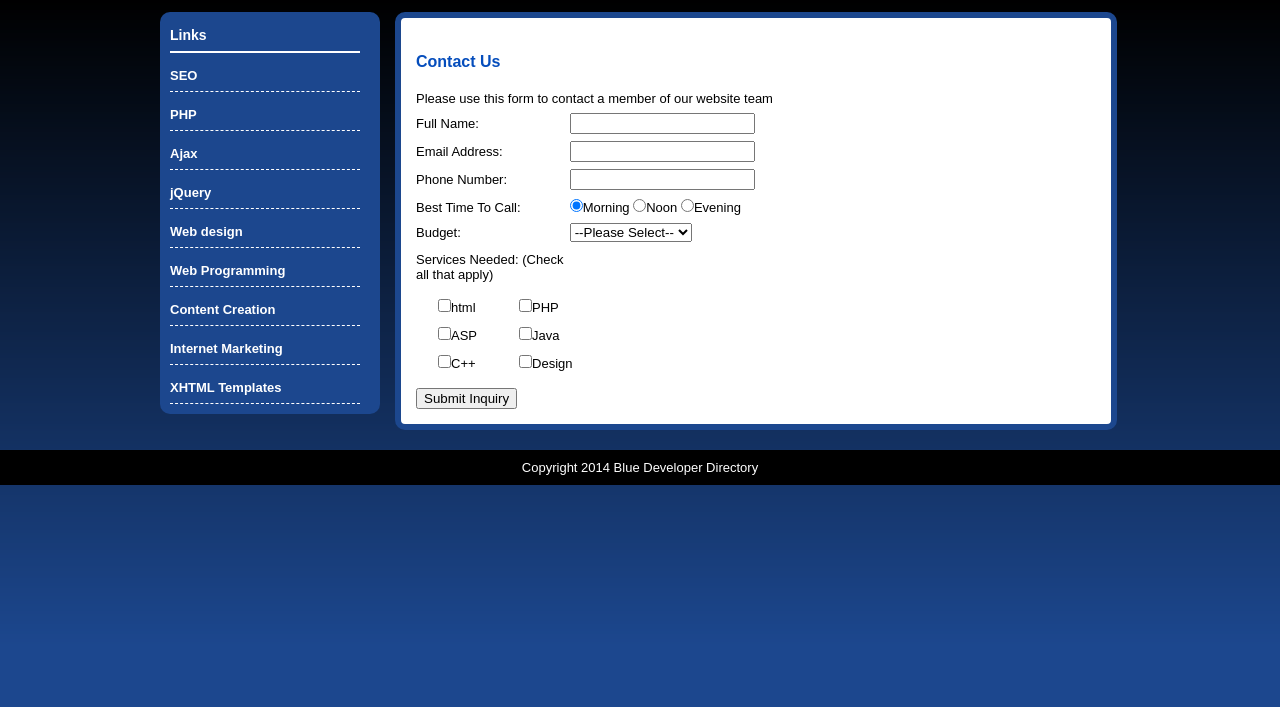
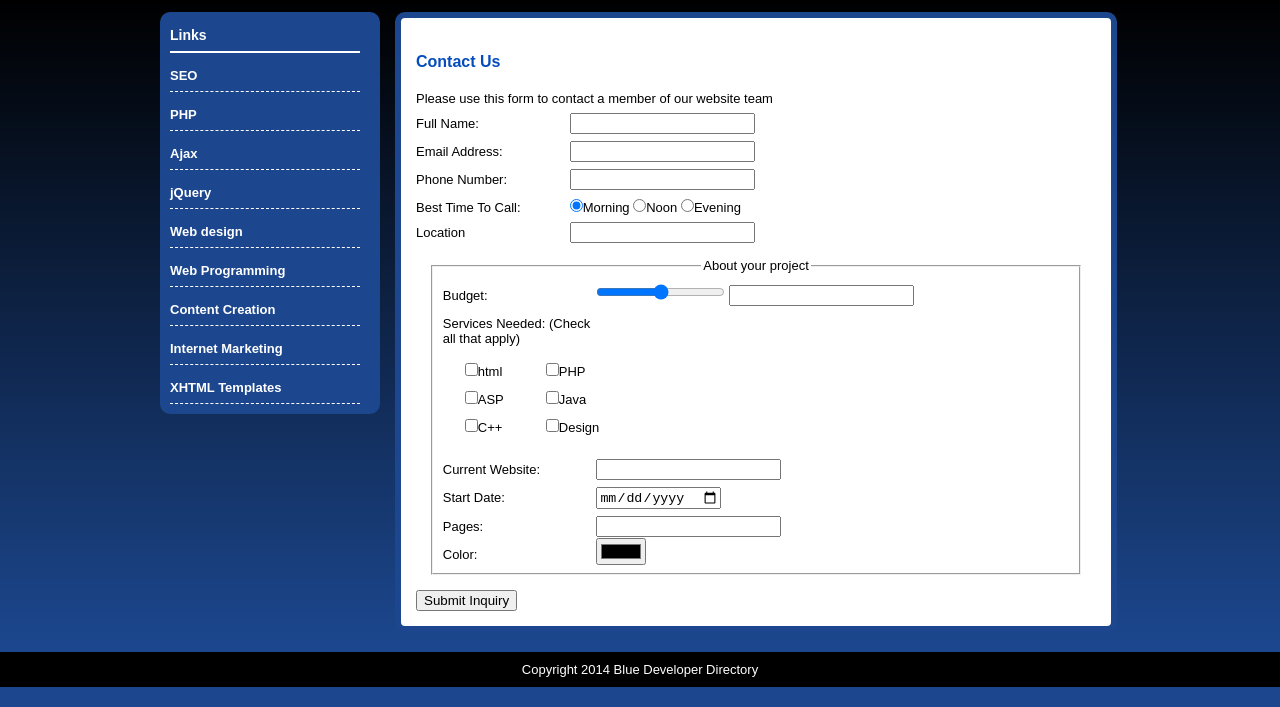
Before and after one commit to Ratchette/cv, a plain HTML site: page contact.html in a window 1280 px wide. Shown: the part 142-849 px from the top of the page. Before the commit the page ends 800 px from the top, so only its background shows below. Drawn offline with Linux system fonts and the light colour scheme.

Commit message:
Completed HTML5 forms tutorial - Lecture 18, Section 3

```diff
--- a/contact.html
+++ b/contact.html
@@ -5,6 +5,11 @@
   <title>Blue Developer Directory</title>
 
   <link rel='stylesheet' href='css/style.css' type='text/css'>
+  <script>
+    function updateTextInput(val){
+      document.getElementById('budget-number').value = val;
+    }
+  </script>
 </head>
 
 <body>
@@ -41,6 +46,7 @@
     <section>
       <h3>Contact Us</h3>
       <p>Please use this form to contact a member of our website team</p>
+
       <form method="post" action="somescript.php">
         <p>
           <label for="name">Full Name:</label>
@@ -48,11 +54,11 @@
         </p>
         <p>
           <label for="email">Email Address: </label>
-          <input type="text" name="email">
+          <input type="email" name="email">
         </p>
         <p>
           <label for="phone">Phone Number: </label>
-          <input type="text" name="phone">
+          <input type="tel" name="phone">
         </p>
         <p>
           <label for="call">Best Time To Call: </label>
@@ -61,15 +67,23 @@
           <input type="radio" name="time" value="evening">Evening
         </p>
         <p>
+          <label for='location'>Location</label>
+          <input list='location'>
+            <datalist id='location'>
+              <option value='Toronto'/>
+              <option value='Guelph'/>
+              <option value='Waterloo'/>
+              <option value='Boston'/>
+              <option value='New York'/>
+            </datalist>
+          </input>
+        </p>
+        <fieldset>
+          <legend>About your project</legend>
+          <p>
             <label for="budget">Budget: </label>
-          <select type="list" name="budget">
-            <option>--Please Select--</option>
-            <option value="100-500">$100 - $500</option>
-            <option value="500-1000">$500 - $1000</option>
-            <option value="1000-2000">$1000 - $2000</option>
-            <option value="2000+">$2000+</option>
-            <option value="not sure">Not Sure</option>
-          </select>
+            <input type='range' name='budget' min='500' max='10000' onchange='updateTextInput(this.value);'>
+            <input id='budget-number' type='text'>
           </p>
           <p>
             <label for="call">Services Needed: (Check all that apply) </label>
@@ -89,6 +103,23 @@
             </table>
           </p>
           <p>
+            <label for='website'>Current Website: </label>
+            <input name='website' type='url'/>
+          </p>
+          <p>
+            <label for='start'>Start Date: </label>
+            <input name='start' type='date'/>
+          </p>
+          <p>
+            <label for='pages'>Pages: </label>
+            <input name='pages' type='number'/>
+          </p>
+          <p>
+            <label for='color'>Color: </label>
+            <input name='color' type='color'/>
+          </p>
+        </fieldset>
+        <p>
           <input type="submit" value="Submit Inquiry">
         </p>
       </form>
--- a/css/style.css
+++ b/css/style.css
@@ -56,6 +56,10 @@ label{
 	padding: 10px 0 0 0;
 	display: inline-block;
 	width: 150px;
+}
+
+fieldset{
+	margin: 15px;
 }
 /****************************************/
 
```
Lines whose indentation alone changed are shown as unchanged.
